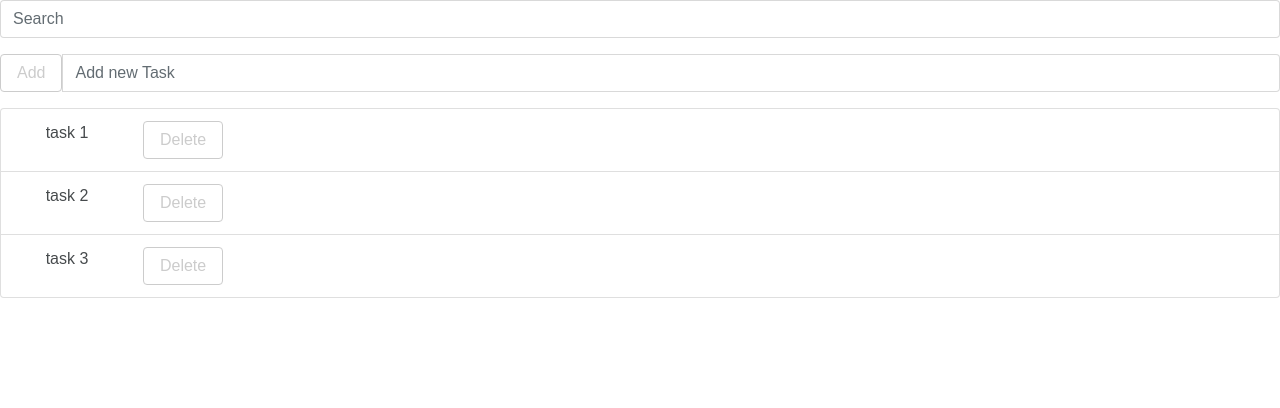
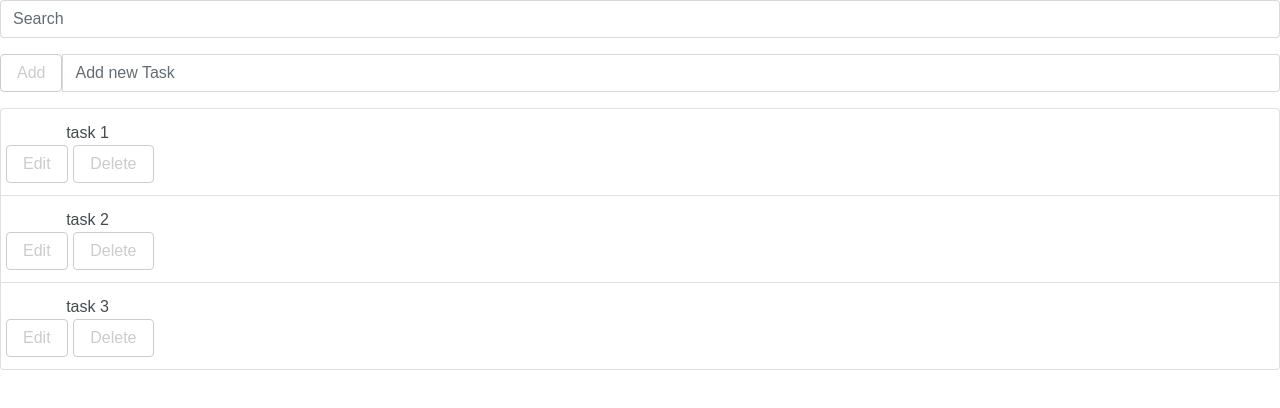
Before and after one commit to IvanKravchuk/reactToDoApp, a React (Create React App) app: page / in a window 1280 px wide. Shown: the top 408 px of the page. Built offline with nearby package versions, Linux system fonts and the light colour scheme.

Commit message:
fix searchInput, add editTask

```diff
--- a/src/Components/Task.js
+++ b/src/Components/Task.js
@@ -2,24 +2,88 @@ import React, { Component } from 'react';
 
 export default class Task extends Component {
 
-    handleClick(){
-        // console.log(this);
+    constructor(props) {
+        super(props);
+        this.state = {
+            isEtidable: false,
+            editValue: ''
+        };
+    }
+
+    handleClickForDelete(){
         this.props.deleteTask(this.props.taskName);
+    }
+
+    handleClickForEdit(){
+        this.setState({
+            isEtidable: true
+        });
+    }
+
+    handleClickForCancel(){
+        this.setState({
+            isEtidable: false
+        });
+    }
+
+    handleClickForSave(){
+        this.props.saveNewTaskName(this.props.index,this.state.editValue);
+        this.setState({
+            isEtidable: false
+        });
+    }
+
+    handleChangeForEdit(newValue){
+        this.setState({
+            editValue: newValue
+        });
     }
 
     render() {
         return (
             <div className="list-group-item list-group-item-action">
-                <div className="row">
-
-                        <div className="col-sm-8">
-                            {this.props.taskName}
+                    { !this.state.isEtidable &&
+                        <div className="row">
+                            <div className="col-8">
+                                {this.props.taskName}
+                            </div>
+                            <div className="row">
+                                <div className="col-4">
+                                    <button onClick={this.handleClickForEdit.bind(this)} className="btn btn-outline-secondary">
+                                        Edit
+                                    </button>
+                                </div>
+                                <div className="col-4">
+                                    <button onClick={this.handleClickForDelete.bind(this)} className="btn btn-outline-secondary">
+                                        Delete
+                                    </button>
+                                </div>
+                            </div>
                         </div>
-                        <div className="col-sm-4">
-                            <button onClick={this.handleClick.bind(this)} className="btn btn-outline-secondary">Delete</button>
+                    }
+                    { this.state.isEtidable &&
+                        <div className="row">
+                            <div className="col-8">
+                                <input
+                                    className="form-control"
+                                    defaultValue={this.props.taskName}
+                                    onChange={(e) => this.handleChangeForEdit(e.target.value)}
+                                />
+                            </div>
+                            <div className="row">
+                                <div className="col-4">
+                                    <button onClick={this.handleClickForSave.bind(this)} className="btn btn-outline-secondary">
+                                        Save
+                                    </button>
+                                </div>
+                                <div className="col-4">
+                                    <button onClick={this.handleClickForCancel.bind(this)} className="btn btn-outline-secondary">
+                                        Cancel
+                                    </button>
+                                </div>
+                            </div>
                         </div>
-
-                </div>
+                    }
             </div>
         );
     }
--- a/src/Components/TaskList.js
+++ b/src/Components/TaskList.js
@@ -39,13 +39,21 @@ export default class TaskList extends Component {
         });
     }
 
-    search(searchValue) {
-        console.log(searchValue);
-        if (searchValue !== '') {
-            this.setState({
-                displayedTasks: this.state.displayedTasks.filter((task) => task.taskName === searchValue)
-            });
-        }
+    search(searchString) {
+        console.log(searchString);
+        let searchQuery = searchString.toLowerCase();
+        let displayedTasks = TASKS.filter((el) => {
+            let searchValue = el.taskName.toLowerCase();
+            return searchValue.indexOf(searchQuery) !== -1;
+        });
+        this.setState({
+            displayedTasks: displayedTasks
+        });
+    }
+    saveNewTaskName(index, newTaskName){
+        let displayedNewTasks = this.state.displayedTasks;
+        displayedNewTasks[index].taskName = newTaskName;
+        this.setState(Object.assign({}, {displayedTasks: displayedNewTasks}));
     }
 
     render() {
@@ -59,8 +67,10 @@ export default class TaskList extends Component {
                             this.state.displayedTasks.map((el, index) => {
                                 return <Task
                                     key={index}
+                                    index={index}
                                     taskName={el.taskName}
                                     deleteTask={this.deleteTask}
+                                    saveNewTaskName={this.saveNewTaskName.bind(this)}
                                 />;
                             })
                         }
```
